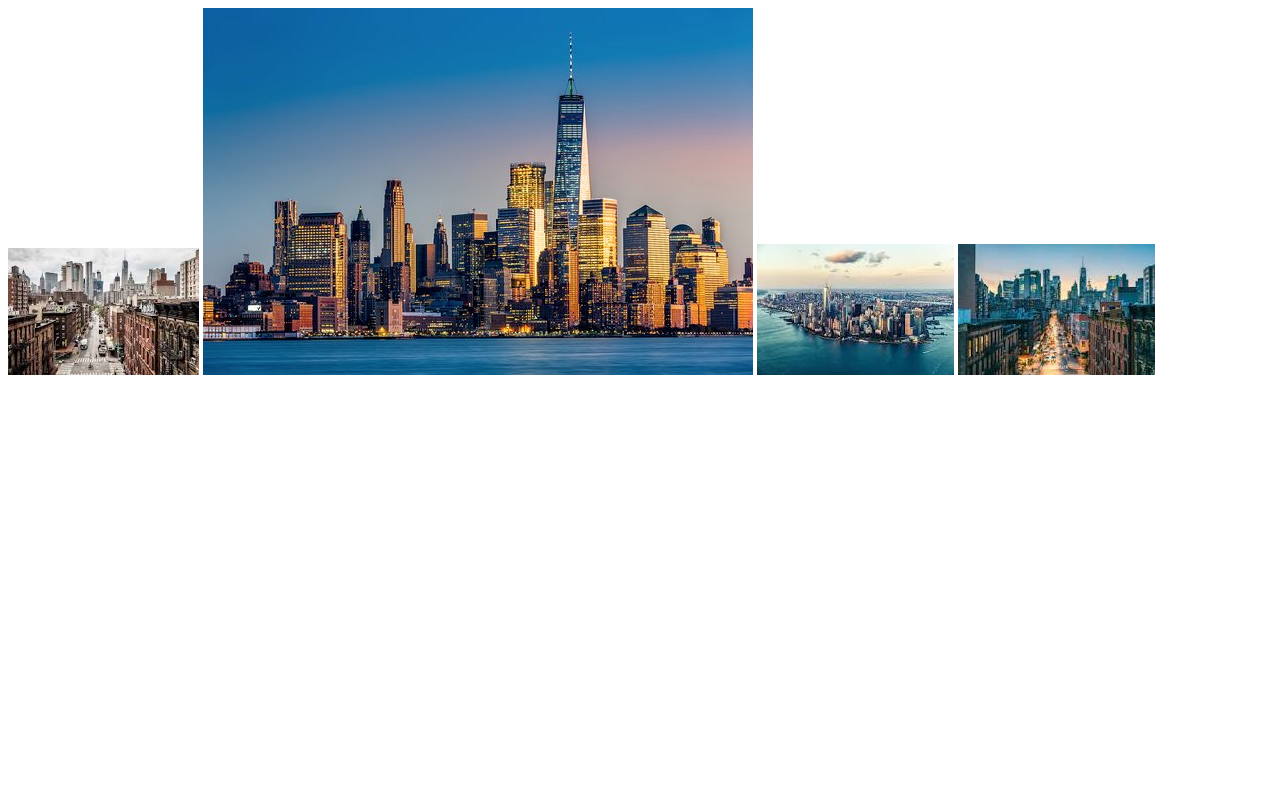
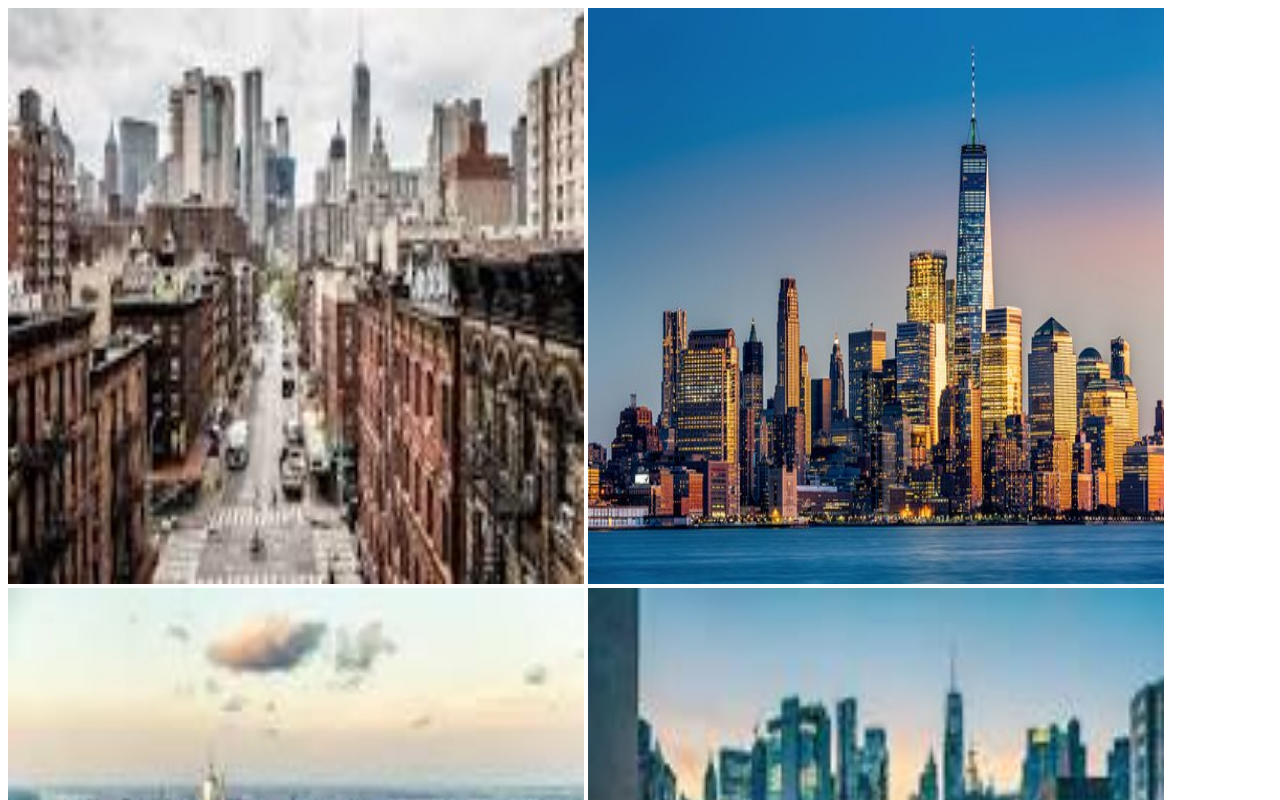
Before and after one commit to AngelFappdev/Simple-Travel-Site, a plain HTML site: page cityimages.html in a window 1280 px wide. Shown: the top 800 px of the page. Drawn offline with Linux system fonts and the light colour scheme.

Commit message:
Added Style

```diff
--- a/cityimages.html
+++ b/cityimages.html
@@ -1,8 +1,7 @@
 <link rel = "stylesheet" href ="css/main.css">
 </link>
-<div class = images>
+
                  <img src="images/bk.jpg" class ="photos">
                  <img src="images/freedom-tower.jpg" class="photos">
                  <img src ="images/manhattan.jpg" class = "photos">
-                 <img src = "images/manhattantwo.jpg" class = "photo">
-</div>
+                 <img src = "images/manhattantwo.jpg" class = "photos">
--- a/css/main.css
+++ b/css/main.css
@@ -1,3 +1,7 @@
 .paragraph{ font-family: sans-serif;
 
 }
+.photos{
+    height: 45vw;
+    width: 45vw;
+}
```
